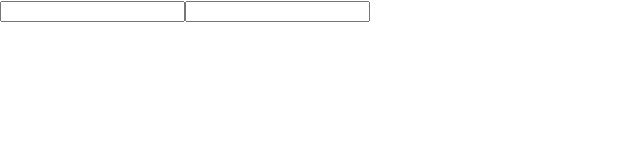
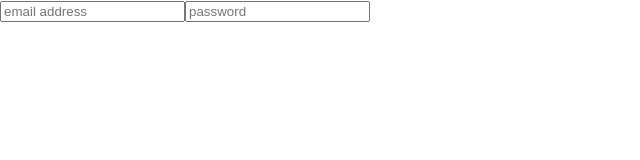
Before and after one commit to Don-Stevenson/react-hooks, a React (Create React App) app: page / in a window 1280 px wide. Shown: the top 160 px of the page, without its empty margins (0-640 px from the left). Built offline with nearby package versions, Linux system fonts and the light colour scheme.

Commit message:
try useEffect and add placeholders

```diff
--- a/src/App.js
+++ b/src/App.js
@@ -1,15 +1,20 @@
-import React, { useState } from "react";
+import React, { useState, useEffect } from "react";
 import { useForm } from "./useForm";
 
 const App = () => {
   const [values, handleChange] = useForm({ email: "", password: "" });
 
+  useEffect(() => {
+    console.log("Render");
+  }, [values.email]);
+
   return (
     <div>
-      <input name="email" values={values.email} onChange={handleChange}/>
+      <input name="email" placeholder="email address" values={values.email} onChange={handleChange} />
       <input
         type="password"
         name="password"
+        placeholder="password"
         value={values.password}
         onChange={handleChange}
       />
```
